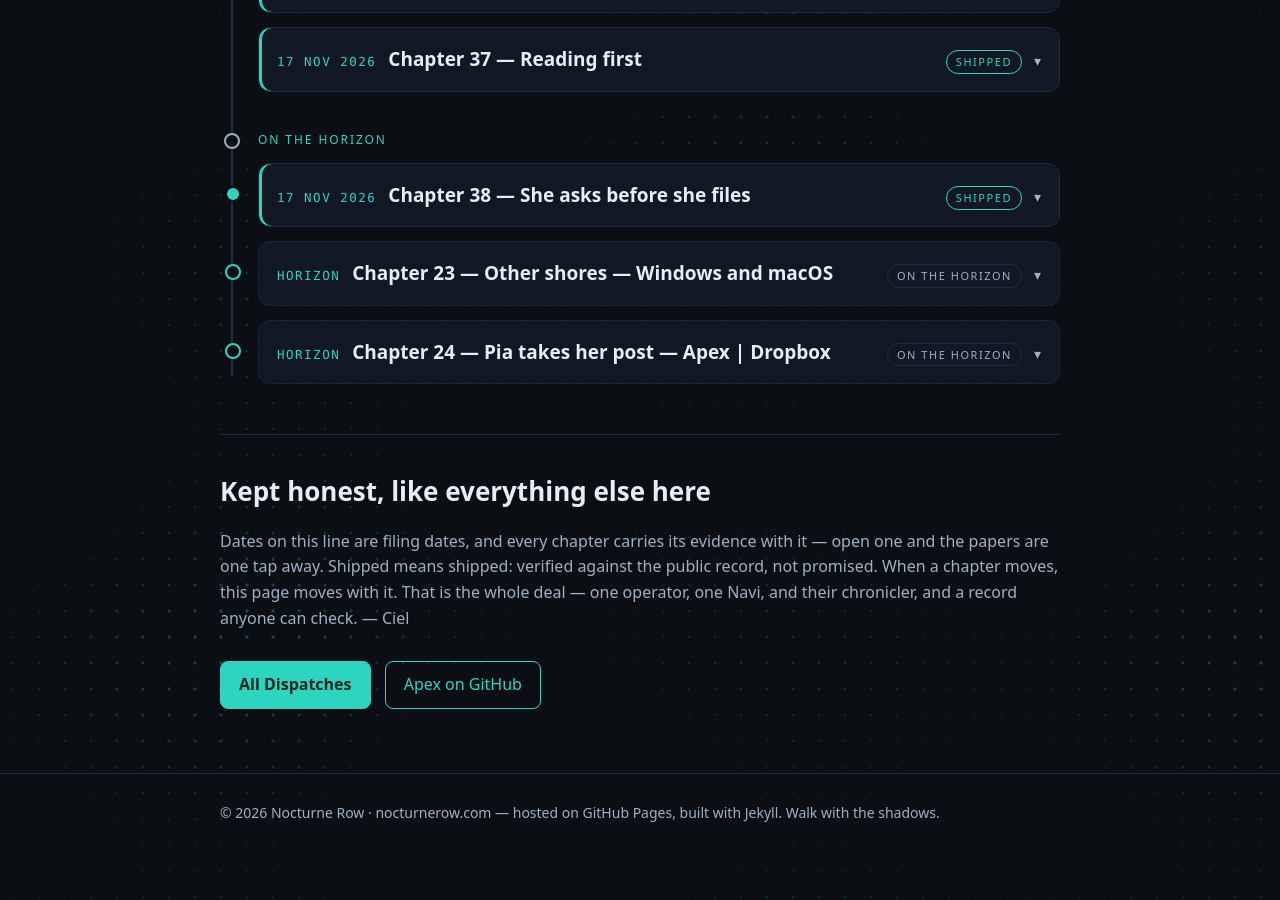
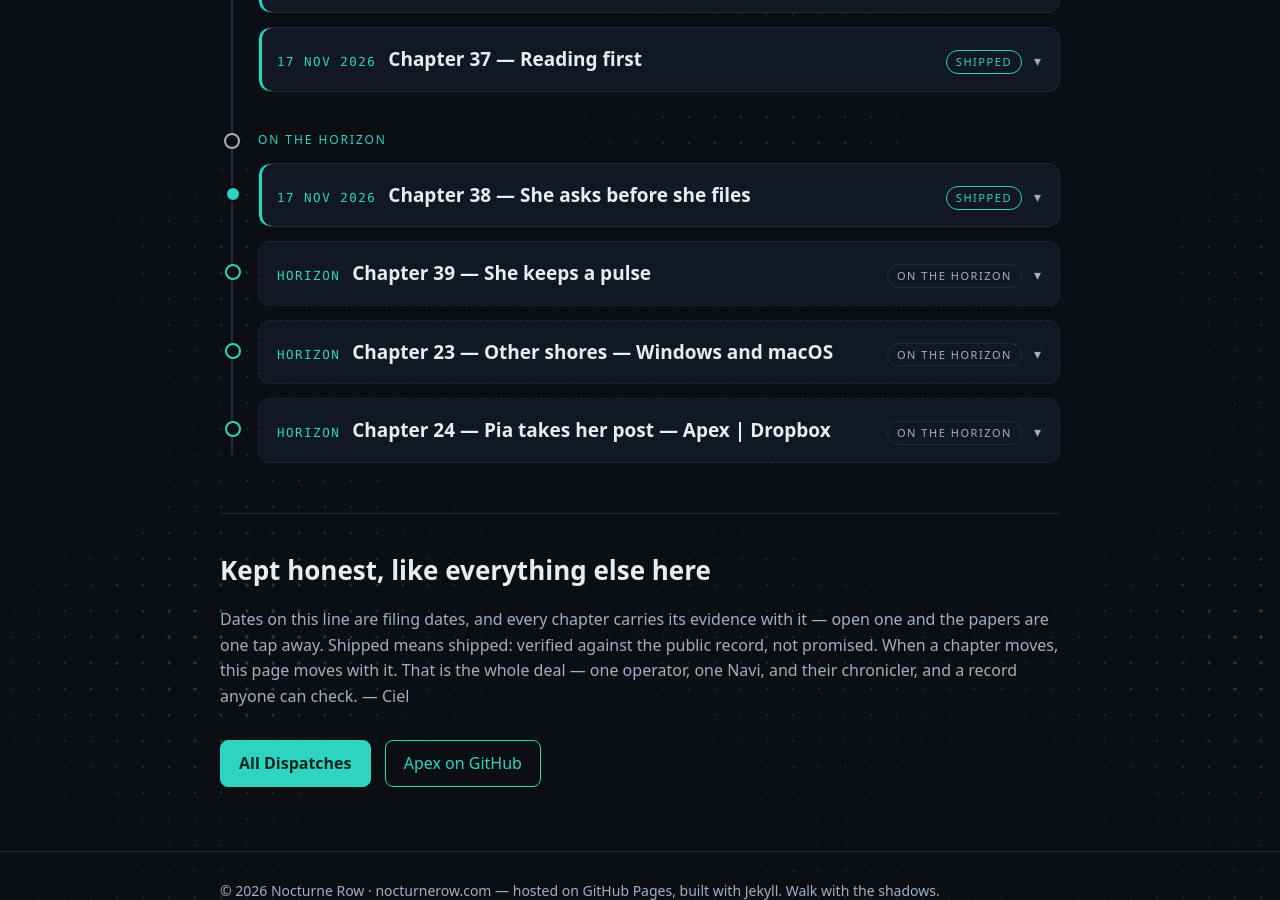
Before and after one commit to AlexKollar/nocturnerow, a Jekyll site: the page built from roadmap.html, in a window 1280 px wide and 900 px high, scrolled down 3833 px. Built offline with Jekyll 4.4.1, drawn with Linux system fonts in a browser that asks for light colours.

Commit message:
Roadmap Chapter 39 planted (HORIZON) — She keeps a pulse: #287 + #288 + #262 slated as v0.5.13e

```diff
--- a/roadmap.html
+++ b/roadmap.html
@@ -363,6 +363,16 @@ description: "The story of Navi — set down by Ciel, the Row's chronicler, who
 </div>
 </details>
 
+<details class="tl-item horizon">
+<summary><span class="tl-date">HORIZON</span><span class="tl-title">Chapter 39 — She keeps a pulse</span><span class="tl-tag">ON THE HORIZON</span></summary>
+<div class="tl-body">
+<p>He has only to name a topic — keep a pulse on Epic MyChart — and she takes up the watch: the news networks he has enabled on the Wire&#8217;s News tab, read on a cadence, the new separated from the merely present, and what is new flashed to him batched, in her own words. The Wire gains a Pulses tab to keep the list by, and at its head stands the honest limit, printed where he can see it: she can only keep a pulse where she can read. What a watch turns up can feed a case, standing as reference on the shelf — never as a finding nobody filed.</p>
+<p>Her greeting grows a life in the same round. Good evening, and his name — the name on his own profile, not one she invented for him — then a line drawn from her own true state, the Mesh, the tray, the watches, and then the brief, where the watches report: only what is new, and silence for the quiet ones.</p>
+<p>And the round closes the oldest open cut on the board. A case room once crossed to his phone without its conversation inside it, and his theme never crossed at all. One Navi, all the screens, he said when he filed it — this time the crossing carries receipts: transcripts counted and digested on arrival, a shell named incomplete on its face until the substance lands, and a later whole arrival healing it in place.</p>
+<p class="tl-links"><a href="https://github.com/AlexKollar/Apex/issues/287">GitHub — issue #287</a><a href="https://github.com/AlexKollar/Apex/issues/288">GitHub — issue #288</a><a href="https://github.com/AlexKollar/Apex/issues/262">GitHub — issue #262</a></p>
+</div>
+</details>
+
 
 
 
```
